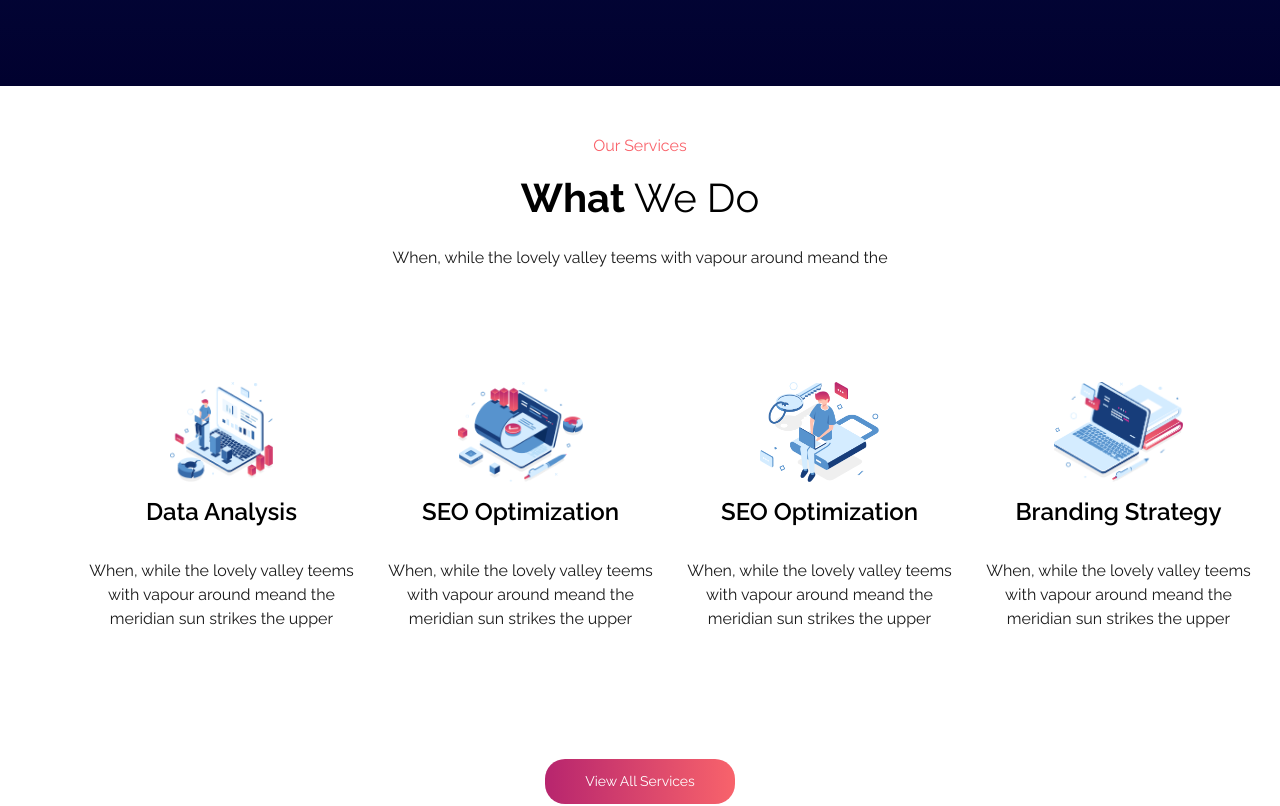
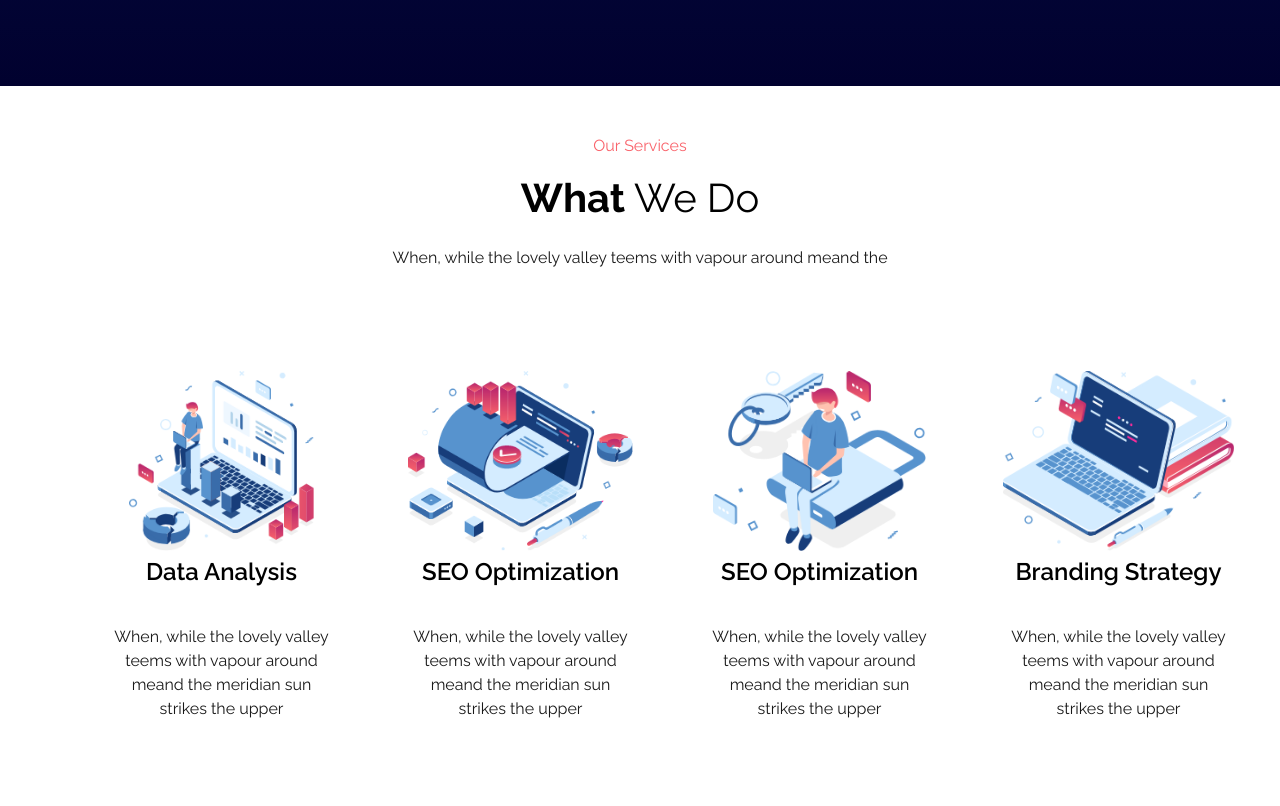
Before and after one commit to Evanflow89/proj-html-vuejs, a Vue app: page / in a window 1280 px wide. Shown: the part 640-1446 px from the top of the page. Built offline with nearby package versions, Linux system fonts and the light colour scheme.

Commit message:
Added Cards Hover

```diff
--- a/src/components/sections/WeDoCards.vue
+++ b/src/components/sections/WeDoCards.vue
@@ -3,45 +3,45 @@
     <div class="container pt-5 pb-5">
       <div class="row">
         <ul class="text-center">
-          <li class="col-12 col-md-6 col-lg-3">
+          <li class="col-12 col-md-6 col-lg-3 p-4">
             <img
               src="../../assets/style/images/Group-247.png"
               alt="Data Analysis"
             />
-            <h4 class="pt-3 pb-4">Data Analysis</h4>
+            <h4>Data Analysis</h4>
             <p>
               When, while the lovely valley teems with vapour around meand the
               meridian sun strikes the upper
             </p>
           </li>
-          <li class="col-12 col-md-6 col-lg-3">
+          <li class="col-12 col-md-6 col-lg-3 p-4">
             <img
               src="../../assets/style/images/Group-567.png"
               alt="Data Analysis"
             />
-            <h4 class="pt-3 pb-4">SEO Optimization</h4>
+            <h4>SEO Optimization</h4>
             <p>
               When, while the lovely valley teems with vapour around meand the
               meridian sun strikes the upper
             </p>
           </li>
-          <li class="col-12 col-md-6 col-lg-3">
+          <li class="col-12 col-md-6 col-lg-3 p-4">
             <img
               src="../../assets/style/images/Group-538.png"
               alt="Security Data"
             />
-            <h4 class="pt-3 pb-4">SEO Optimization</h4>
+            <h4>SEO Optimization</h4>
             <p>
               When, while the lovely valley teems with vapour around meand the
               meridian sun strikes the upper
             </p>
           </li>
-          <li class="col-12 col-md-6 col-lg-3">
+          <li class="col-12 col-md-6 col-lg-3 p-4">
             <img
               src="../../assets/style/images/Group-566.png"
               alt="Security Data"
             />
-            <h4 class="pt-3 pb-4">Branding Strategy</h4>
+            <h4>Branding Strategy</h4>
             <p>
               When, while the lovely valley teems with vapour around meand the
               meridian sun strikes the upper
@@ -66,14 +66,36 @@ export default {
     flex-direction: column;
     justify-content: center;
     align-items: center;
+    border-radius: 1.875rem;
+    position: relative;
   }
 
   ul li img {
-    height: 6.25rem;
+    height: 11.25rem;
+    border-radius: 1.875rem;
+    position: absolute;
+    bottom: 15.625rem;
+  }
+
+  ul li:hover {
+    background-image: linear-gradient(#0b1953, #01012f);
+    color: var(--primary-color);
+    p {
+      color: var(--primary-color);
+    }
+    img {
+      background-color: var(--primary-color);
+      box-shadow: 1px 1px 2px black;
+    }
   }
 
   h4 {
     font-weight: 600;
+    padding-top: 6.25rem;
+    padding-bottom: 1.875rem;
+  }
+  p {
+    padding-bottom: 2.5rem;
   }
 }
 </style>
--- a/src/components/sections/WhatWeDo.vue
+++ b/src/components/sections/WhatWeDo.vue
@@ -1,6 +1,6 @@
 <template>
   <div class="container pt-5">
-    <div class="row text-center pb-5">
+    <div class="row text-center what_we">
       <p class="redP">Our Services</p>
       <h2 class="pb-3"><span>What</span> We Do</h2>
       <p>When, while the lovely valley teems with vapour around meand the</p>
@@ -33,4 +33,7 @@ main {
     font-weight: 400;
   }
 }
+.what_we {
+  padding-bottom: 6.25rem;
+}
 </style>
```
